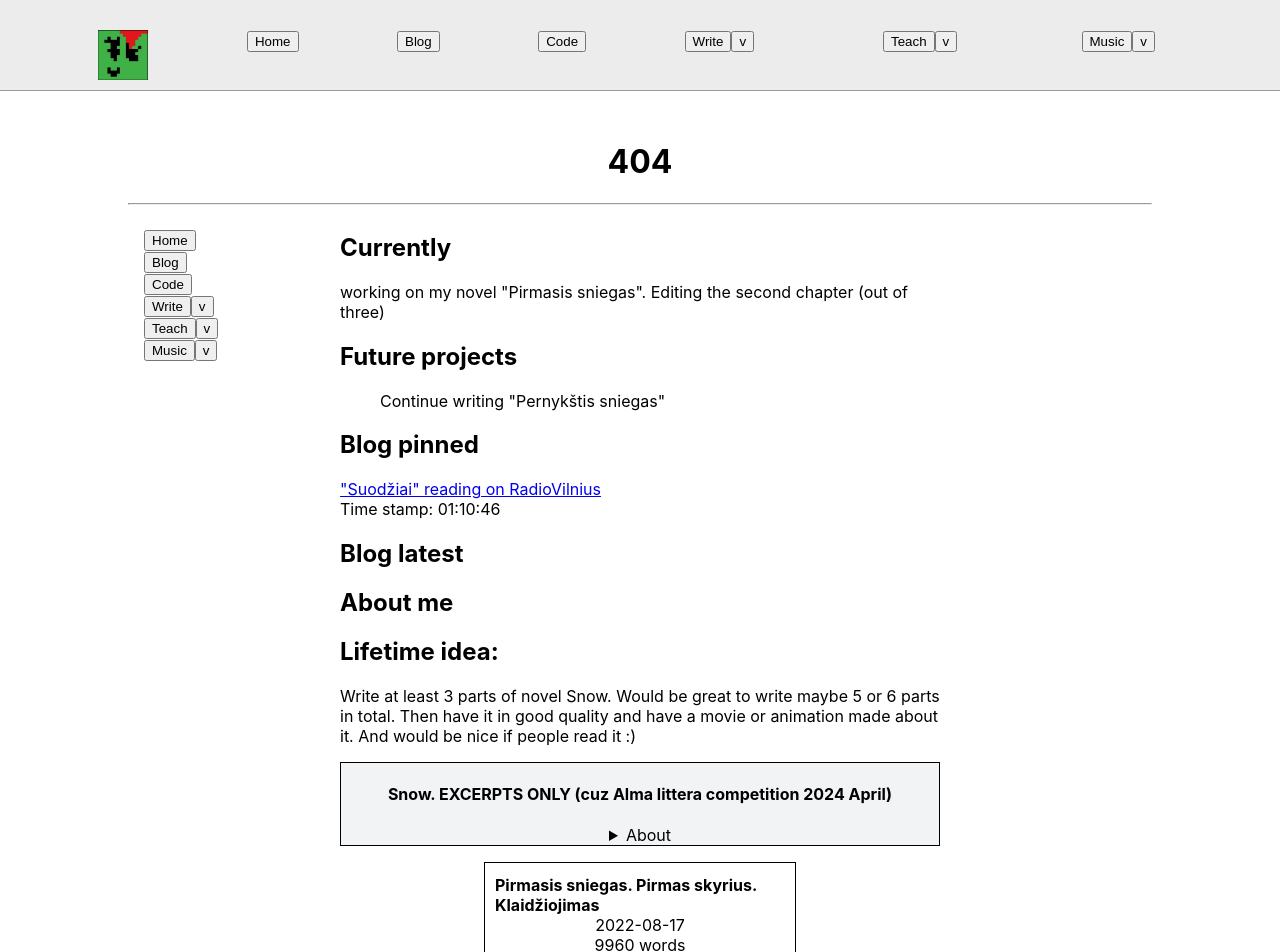
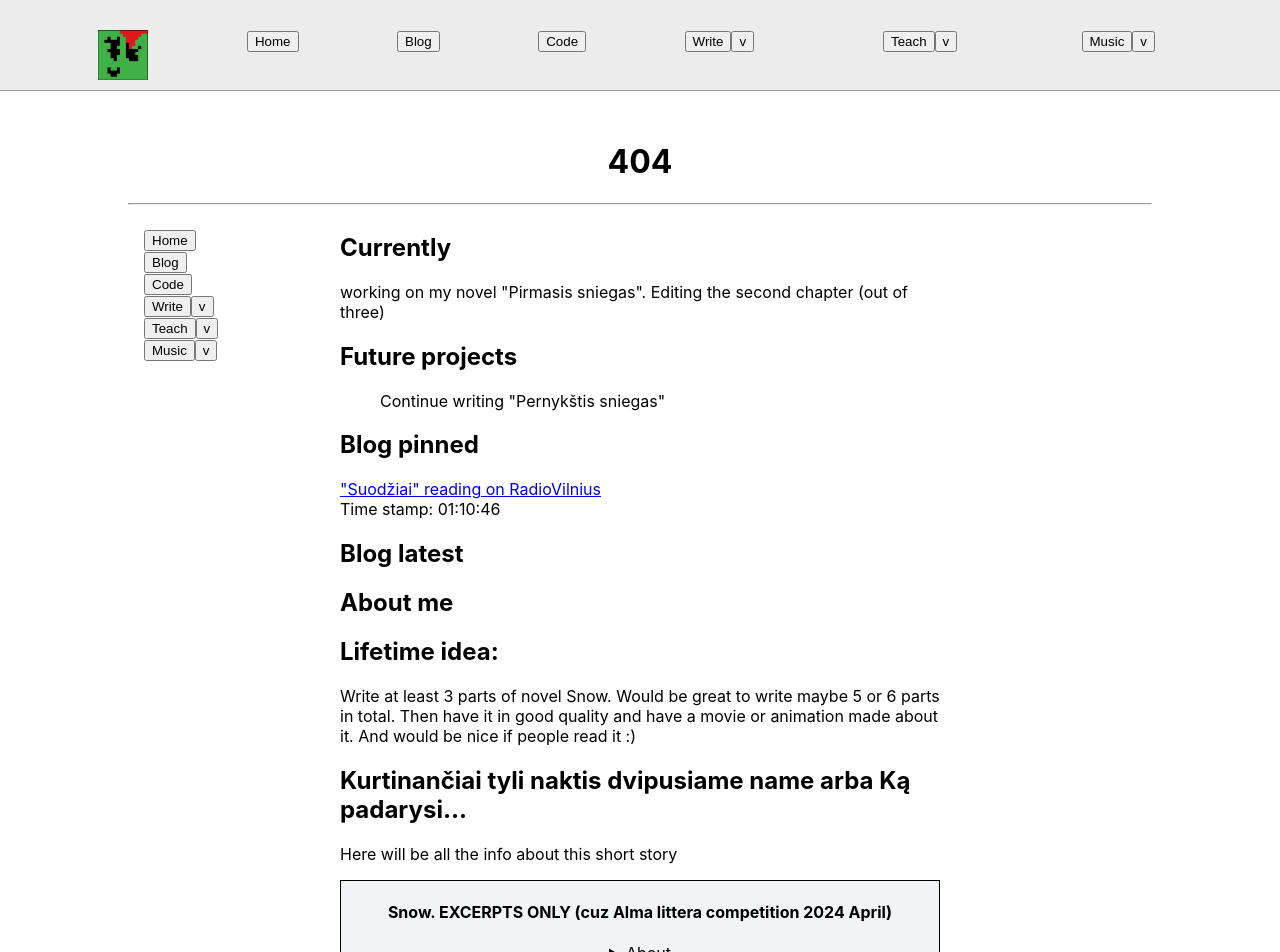
Before and after one commit to naglissul/naglissul.github.io, a React (Create React App) app: page /#/write/fiction in a window 1280 px wide. Shown: the top 952 px of the page. Built offline with nearby package versions, Linux system fonts and the light colour scheme.

Commit message:
Some sructure for the future

```diff
--- a/src/pages/blogPage/BlogPage.tsx
+++ b/src/pages/blogPage/BlogPage.tsx
@@ -1,6 +1,8 @@
 import { useEffect, useState } from "react";
 import BlogPost from "./components/BlogPost";
 import { POSTS_URL } from "../../constants";
+
+//Will have two basic sections: normal posts and articles AND fiction short stories and excerpts.
 
 interface post {
   name: string;
--- a/src/pages/writePage/FictionPage.tsx
+++ b/src/pages/writePage/FictionPage.tsx
@@ -29,6 +29,8 @@ function FictionPage() {
         6 parts in total. Then have it in good quality and have a movie or
         animation made about it. And would be nice if people read it :)
       </p>
+      <h1>Kurtinančiai tyli naktis dvipusiame name arba Ką padarysi...</h1>
+      <p>Here will be all the info about this short story</p>
       <WritingCategory name="Snow. EXCERPTS ONLY (cuz Alma littera competition 2024 April) " />
       <div
         style={{
```
